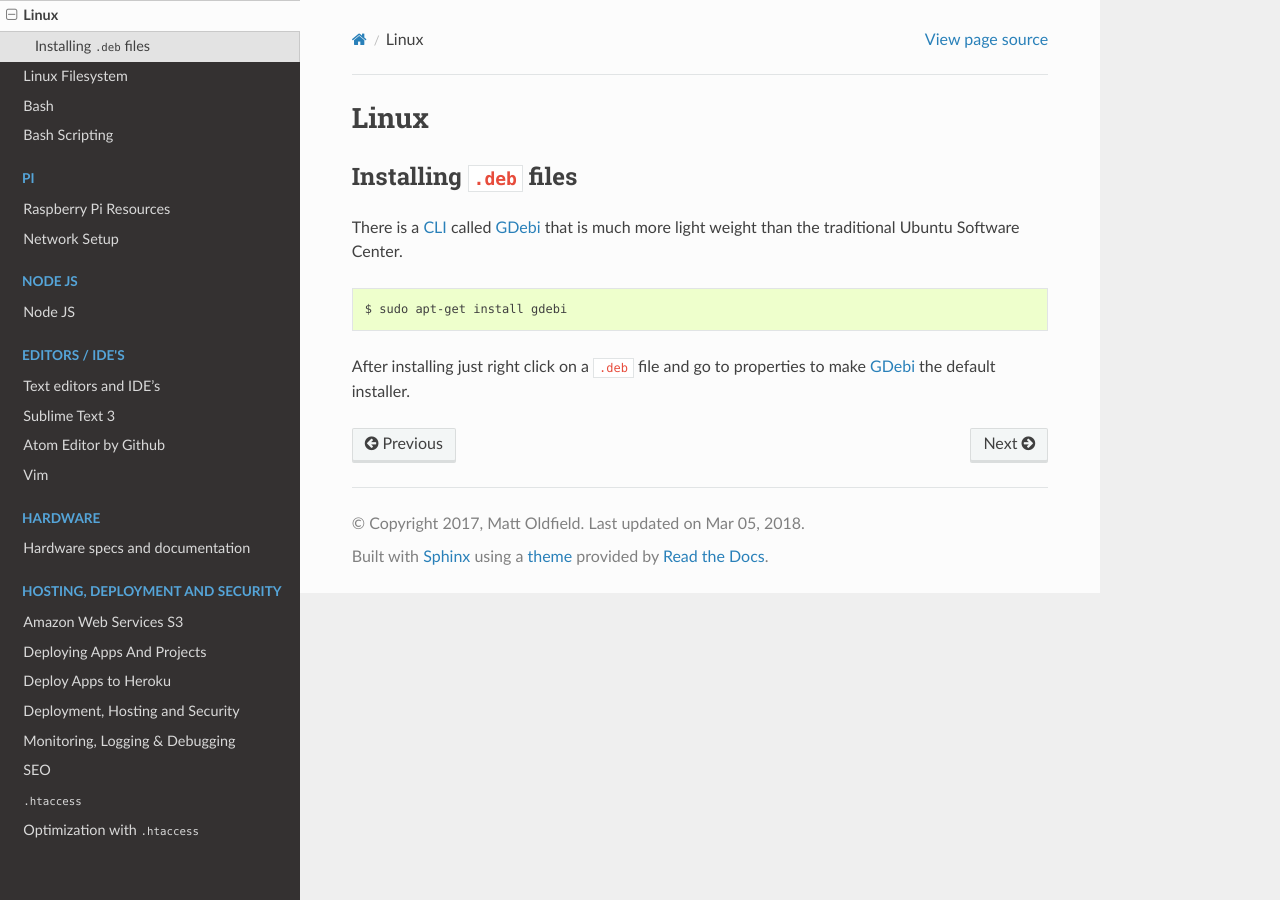
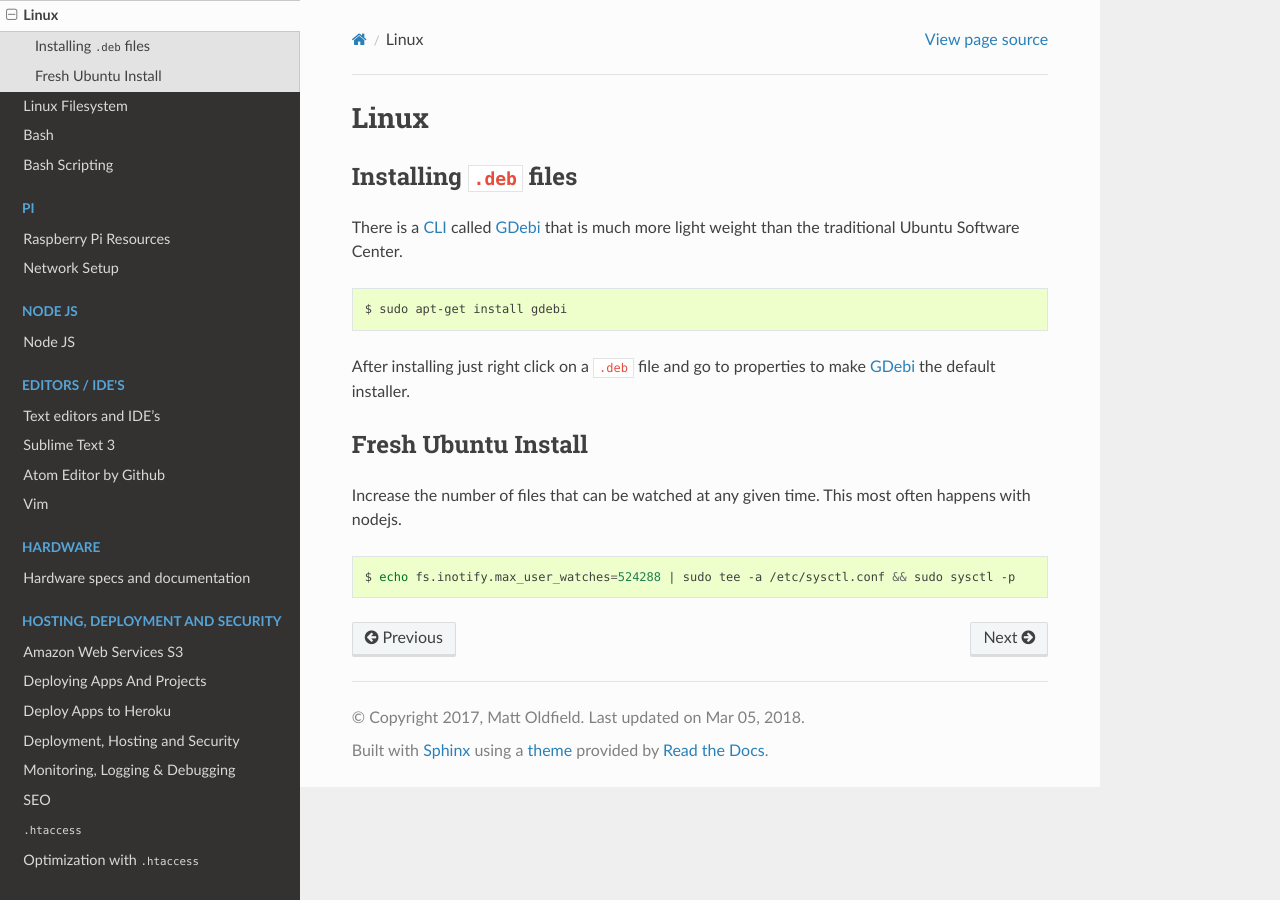
Before and after one commit to asmattic/docs, a Sphinx documentation site: the page built from source/linux/index.rst, in a window 1280 px wide. Built offline with Sphinx 7.4.7 and the Read the Docs theme 2.0.0, drawn with Linux system fonts in a browser that asks for light colours.

Commit message:
added node enospc file watching

```diff
--- a/source/linux/index.rst
+++ b/source/linux/index.rst
@@ -19,3 +19,12 @@ There is a |cli|_ called |gdebi|_ that is much more light weight than the tradit
    $ sudo apt-get install gdebi
 
 After installing just right click on a ``.deb`` file and go to properties to make |gdebi|_ the default installer.
+
+Fresh Ubuntu Install
+----------------------
+
+Increase the number of files that can be watched at any given time. This most often happens with nodejs.
+
+.. code-block:: bash
+
+	$ echo fs.inotify.max_user_watches=524288 | sudo tee -a /etc/sysctl.conf && sudo sysctl -p
```
